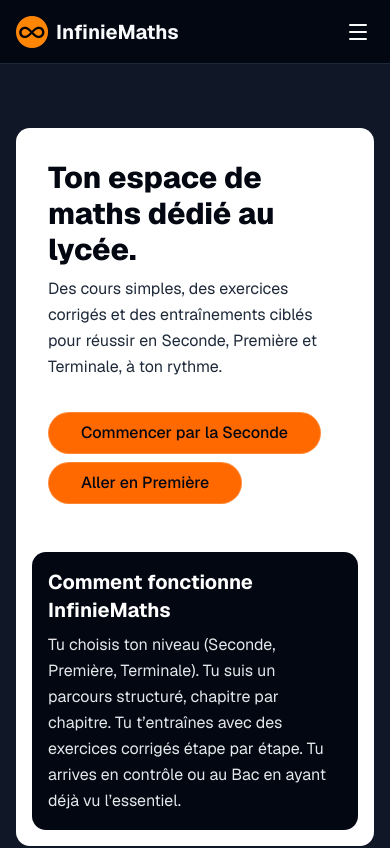
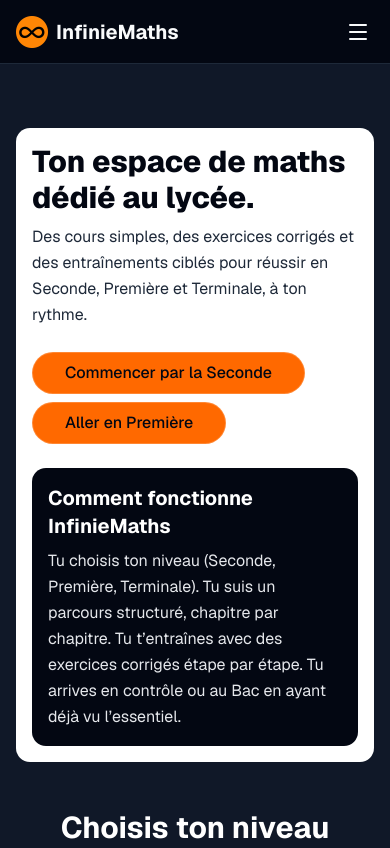
Before and after one commit to Gexary/infinie-maths, a Next.js app: page / in a window 390 px wide. Shown: the top 848 px of the page. Built offline with nearby package versions, Linux system fonts and the light colour scheme.

Commit message:
mobile header update

```diff
--- a/components/app/header.tsx
+++ b/components/app/header.tsx
@@ -112,21 +112,31 @@
           </button>
         </div>
       </header>
-      {/* <div className="absolute w-full h-[calc(100vh-4rem)] z-50 bg-red-500 top-auto left-0 p-8">
-        <div className="flex-col gap-4 items-center flex">
-          {navLinks.map((link) => (
+      <div
+        className={cn("fixed w-full z-50 overflow-hidden bg-gray-950/90 backdrop-blur-3xl top-[4rem] left-0 transition-all duration-500 ease-in-out", {
+          "h-0": !mobileMenuOpen,
+          "h-[calc(100vh-4rem)]": mobileMenuOpen,
+        })}
+      >
+        <div className="flex-col gap-4 items-center flex p-8">
+          {navLinks.map((link) => {
+            const active = isActive(link.href);
+            return (
               <Link
                 key={link.name}
                 href={link.href}
-              className={cn("hover:text-white/80 hover:underline px-4 py-1 rounded-full border text-base text-white border-transparent transition", {
-                "text-primary border-primary": link.active,
+                className={cn("flex flex-row items-center gap-2 px-4 py-1 rounded-full border text-base text-white border-transparent transition", {
+                  "text-orange-500 border-orange-500": active,
+                  "text-yellow-500 border-yellow-500": link.href === "/premium",
                 })}
               >
+                {link.href === "/premium" ? <FaStar className="size-4" /> : null}
                 {link.name}
               </Link>
-          ))}
+            );
+          })}
         </div>
-      </div> */}
+      </div>
     </>
   );
 }
--- a/components/app/notice-card.tsx
+++ b/components/app/notice-card.tsx
@@ -7,11 +7,11 @@
 
 export default function NoticeCard({ title, description }: NoticeProps) {
   return (
-    <div className="p-4 bg-white rounded-xl text-gray-950 mt-16 mb-12 grid grid-cols-1 md:grid-cols-[1fr_512px] gap-8">
-      <div className="p-4">
+    <div className="p-4 bg-white rounded-xl text-gray-950 mt-16 mb-12 grid grid-cols-1 md:grid-cols-[1fr_512px] md:gap-8 gap-6">
+      <div className="md:p-4">
         <h1 className="max-w-2xl text-3xl font-extrabold">{title}</h1>
         <p className="max-w-xl text-base mt-2 leading-relaxed text-gray-800">{description}</p>
-        <div className="mt-8 flex flex-row gap-2 flex-wrap">
+        <div className="md:mt-8 mt-6 flex flex-row gap-2 flex-wrap">
           <Link href="" className="bg-orange-500 border border-white/20 text-gray-950 font-medium text-base rounded-full text-nowrap px-8 py-2">
             Commencer par la Seconde
           </Link>
```
Lines whose indentation alone changed are shown as unchanged.
